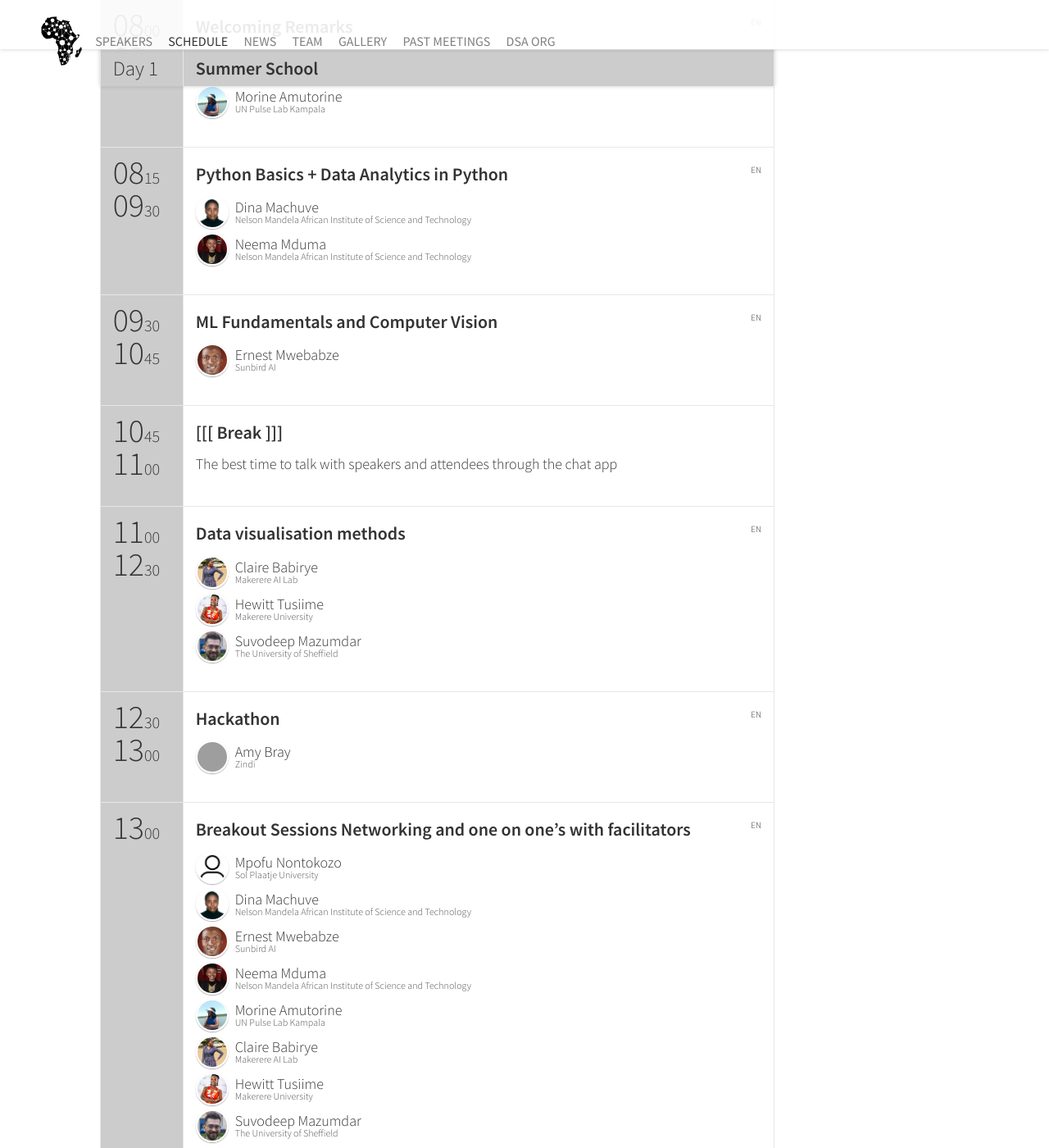
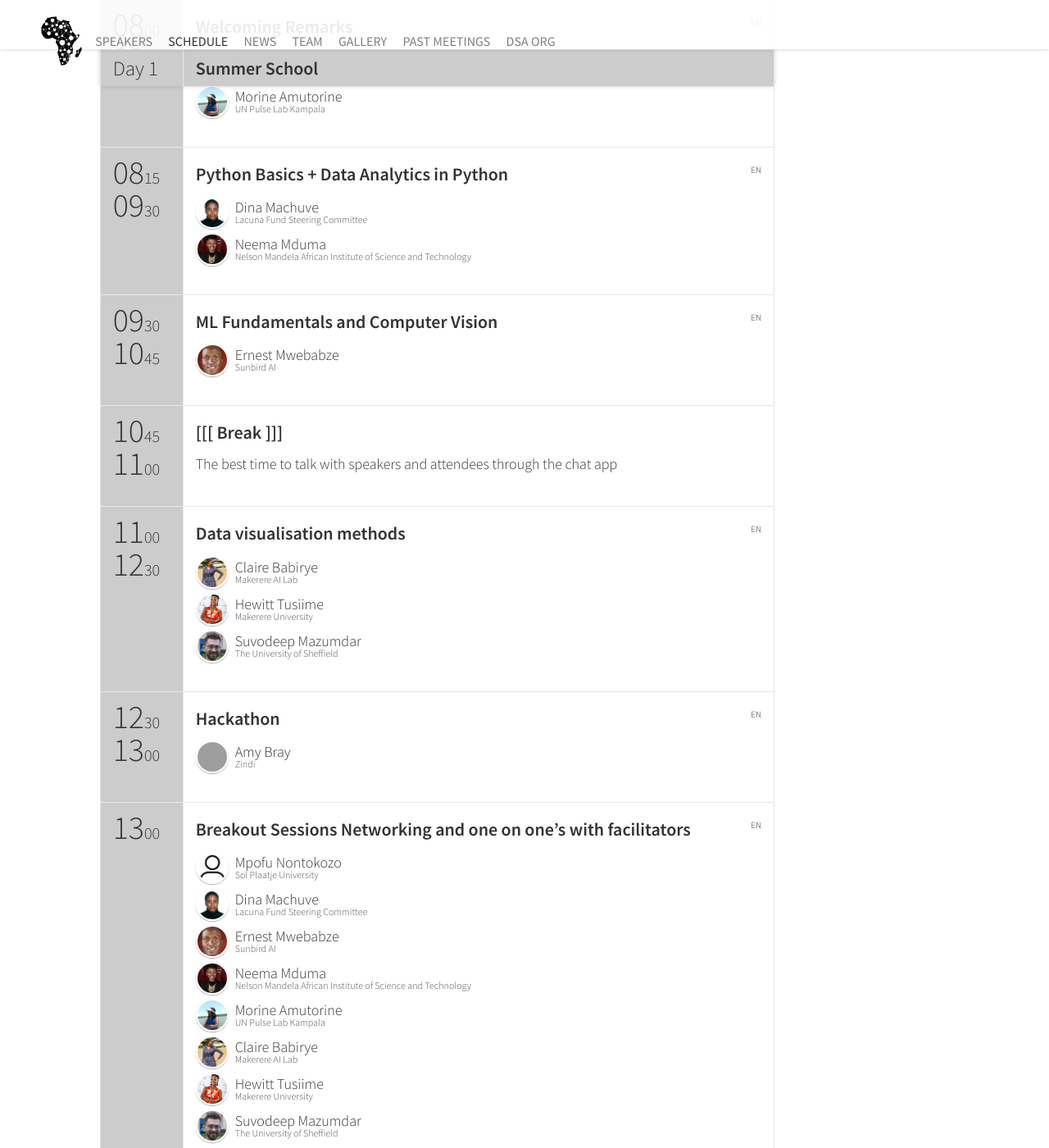
Before and after one commit to datsciafrica/dsa2021kimberley, a Jekyll site: the page built from schedule.html, in a window 1280 px wide and 1400 px high, scrolled down 920 px. Shown: the whole window at 82% size. Built offline with Jekyll 4.4.1, drawn with Linux system fonts in a browser that asks for light colours; nearby versions of some CDN libraries; some web fonts are replaced; comment, search, counter and statistics services are not loaded; some of the changed text lies outside the part shown; grey boxes are pictures that could not be loaded.

Commit message:
Updated the lacuna presentetion workshop

```diff
--- a/_data/sessions.yml
+++ b/_data/sessions.yml
@@ -238,7 +238,7 @@
   id: lacuna_fund
   title: "Lacuna Fund"
   subtype: presentation
-  speakers: [dina, team]
+  speakers: [dina, zindi, collins]
   language: en
   complexity: "Intermediate"
   presentation: "tbd"
--- a/_data/speakers.yml
+++ b/_data/speakers.yml
@@ -26,8 +26,8 @@
   id: dina
   name: "Dina"
   surname: "Machuve"
-  company: "Nelson Mandela African Institute of Science and Technology"
-  title: "Lecturer"
+  company: "Lacuna Fund Steering Committee"
+  title: "Member"
   bio: ""
   thumbnailUrl: dina.jpg
   social:
@@ -609,7 +609,7 @@
   id: zindi
   name: "Amy"
   surname: "Bray"
-  title: "Data Science Intern"
+  title: "Competition Lead"
   company: "Zindi"
   thumbnailUrl: amyBray.jpeg
 -
@@ -689,6 +689,13 @@
   company: "Sol Plaatje University (SPU)"
   thumbnailUrl: person.jpg
 -
+  id: collins
+  name: "Collins"
+  surname: "Udanor"
+  title: "Data Science Specialist"
+  company: "University of Nigeria Nsukka"
+  thumbnailUrl: person.jpg
+-
   id: dummy
   name: "TBD"
   surname: ""
```
